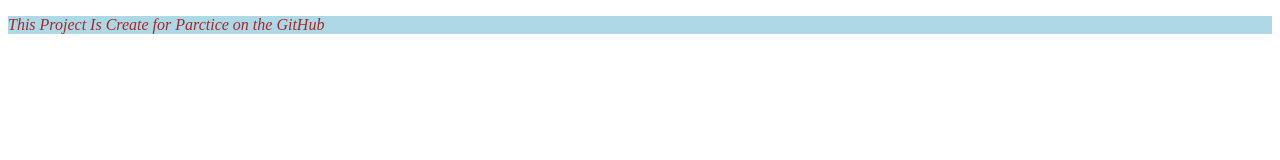
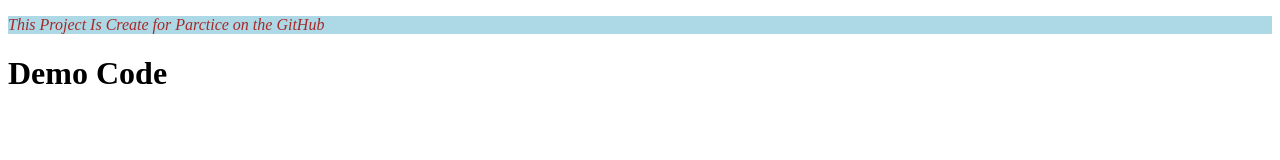
Before and after one commit to kadamAdi010701/LocalRepo, a plain HTML site: page index.html in a window 1280 px wide. Drawn offline with Linux system fonts and the light colour scheme.

Commit message:
new test

```diff
--- a/index.html
+++ b/index.html
@@ -8,5 +8,6 @@
 </head>
 <body>
     <p>This Project Is Create for Parctice on the GitHub</p>
+    <h1>Demo Code </h1>
 </body>
 </html>
```
